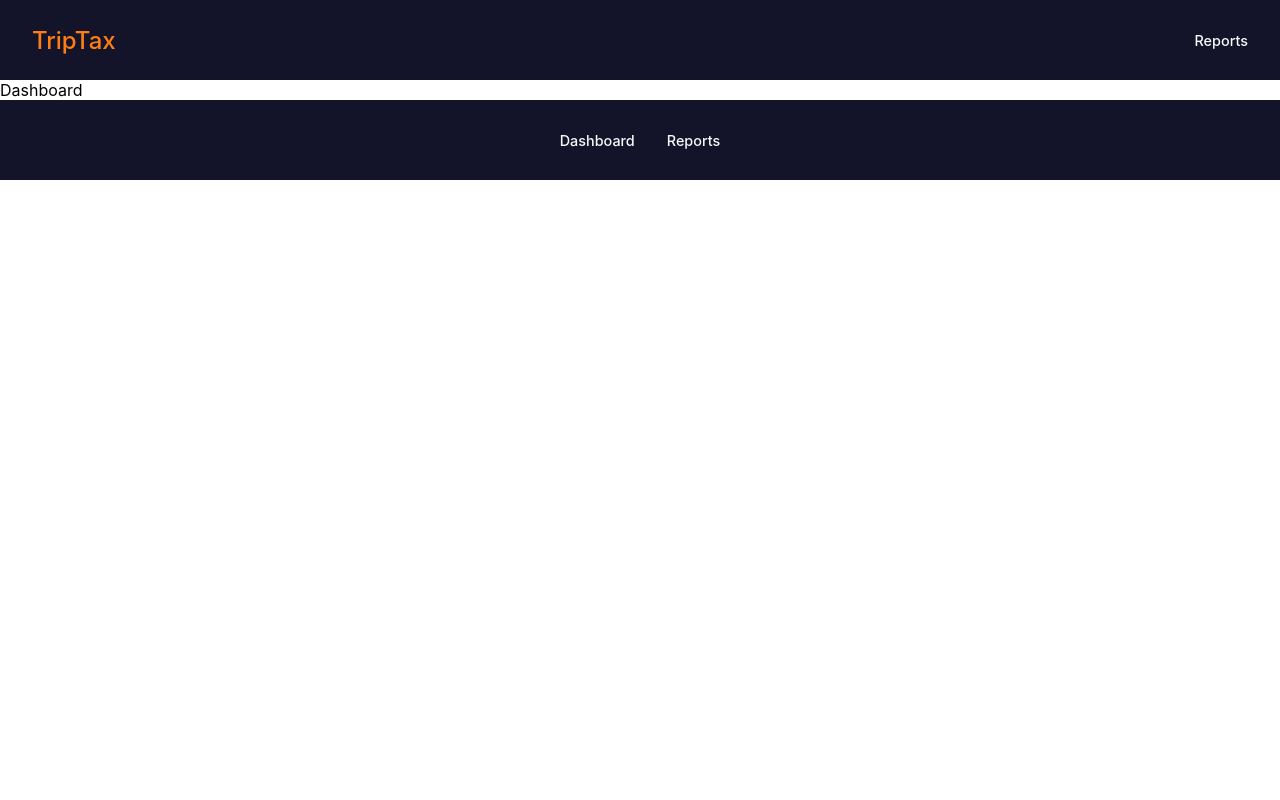
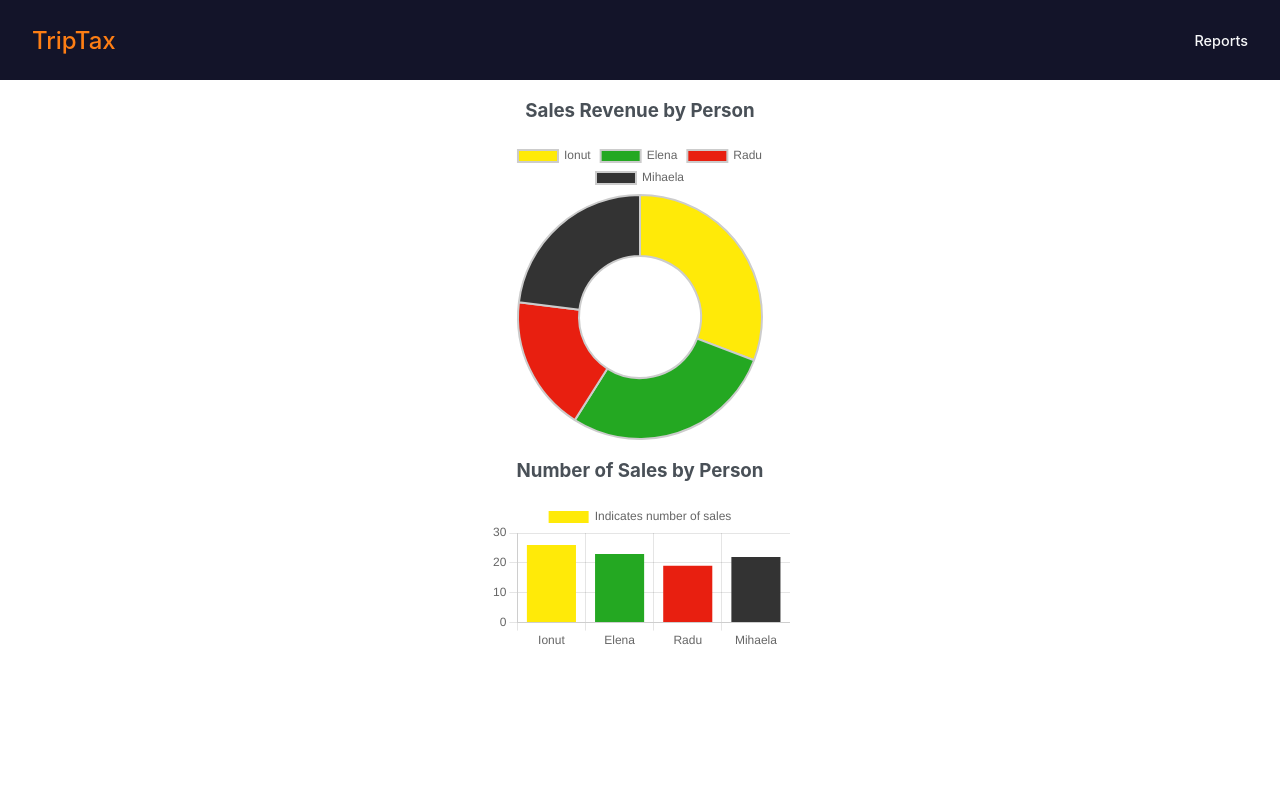
Before and after one commit to dgentilli/tech-task-trip-tax, a React (Create React App) app: page / in a window 1280 px wide. Shown: the top 800 px of the page. Built offline with nearby package versions, Linux system fonts and the light colour scheme.

Commit message:
Implement charts.

```diff
--- /dev/null
+++ b/src/components/BarChart.js
@@ -0,0 +1,53 @@
+import React from 'react';
+import styled from 'styled-components';
+import { Bar } from 'react-chartjs-2';
+
+import theme from '../theme';
+import { ChartHeader } from '../globalStyles/reusableStyles';
+
+/**
+ * REFS: https://www.npmjs.com/package/react-chartjs-2
+ * http://jerairrest.github.io/react-chartjs-2/
+ */
+
+const ChartBar = (props) => {
+  /**The below lines aren't necessary with mock data BUT
+   * when fetching from an API we want to make sure we have the data
+   * otherwise we'll crash the app.
+   */
+
+  const data = props.data ? props.data : null;
+  const labels = props.labels ? props.labels : null;
+  const title = props.title ? props.title : null;
+
+  const bar = (
+    <Bar
+      data={{
+        labels: labels,
+        datasets: [
+          {
+            data: data,
+            label: 'Indicates number of sales',
+            borderColor: '#ccc',
+            backgroundColor: ['#ffea08', '#24a822', '#e81f10', '#333'],
+            fill: true,
+            options: {
+              plugins: {
+                label: { display: false },
+                title: { display: false },
+                legend: { display: false },
+              },
+            },
+          },
+        ],
+      }}
+    />
+  );
+  return (
+    <div>
+      <ChartHeader>{title ? title : 'Chart Data'}</ChartHeader>
+      {data && labels ? bar : 'Loading...'}
+    </div>
+  );
+};
+export default ChartBar;
--- a/src/components/Dashboard.js
+++ b/src/components/Dashboard.js
@@ -1,7 +1,49 @@
 import React from 'react';
+import styled from 'styled-components';
+
+import DoughtnutChart from './DoughnutChart';
+import BarChart from './BarChart';
+import theme from '../theme';
+import { mockSalesDataByPerson } from '../mockData';
+
+/**Importing the mock data here in this component instead of importing directly to the chart
+ * Because if we were fetching data from an API I would do it in a parent component and pass
+ * the data as props.
+ */
+
+const DashboardWrapper = styled.div`
+  min-height: 100vh;
+  margin: 0 1rem;
+  display: flex;
+  flex-direction: column;
+  align-items: center;
+`;
 
 function Dashboard() {
-  return <div>Dashboard</div>;
+  const numSalesByPerson = mockSalesDataByPerson.map((item) => item.numSales);
+  const salesRevenueByPerson = mockSalesDataByPerson.map(
+    (item) => item.revenue
+  );
+  const labels = mockSalesDataByPerson.map((item) => item.employeeName);
+
+  React.useEffect(() => {
+    console.log('numSalesByPerson', numSalesByPerson);
+  });
+
+  return (
+    <DashboardWrapper>
+      <DoughtnutChart
+        data={salesRevenueByPerson}
+        labels={labels}
+        title='Sales Revenue by Person'
+      />
+      <BarChart
+        data={numSalesByPerson}
+        labels={labels}
+        title='Number of Sales by Person'
+      />
+    </DashboardWrapper>
+  );
 }
 
 export default Dashboard;
--- /dev/null
+++ b/src/components/DoughnutChart.js
@@ -0,0 +1,46 @@
+import React from 'react';
+import styled from 'styled-components';
+import { Doughnut } from 'react-chartjs-2';
+
+import theme from '../theme';
+import { ChartHeader } from '../globalStyles/reusableStyles';
+
+/**
+ * REFS: https://www.npmjs.com/package/react-chartjs-2
+ * http://jerairrest.github.io/react-chartjs-2/
+ */
+
+const DoughnutChart = (props) => {
+  /**The below variables aren't necessary with mock data BUT
+   * when fetching from an API we want to make sure we have the data
+   * so we don't crash the app.
+   */
+
+  const data = props.data ? props.data : null;
+  const labels = props.labels ? props.labels : null;
+  const title = props.title ? props.title : null;
+
+  const doughnut = (
+    <Doughnut
+      data={{
+        labels: labels,
+        datasets: [
+          {
+            data: data,
+            label: labels,
+            borderColor: '#ccc',
+            backgroundColor: ['#ffea08', '#24a822', '#e81f10', '#333'],
+            fill: true,
+          },
+        ],
+      }}
+    />
+  );
+  return (
+    <div>
+      <ChartHeader>{title ? title : 'Chart Data'}</ChartHeader>
+      {data && labels ? doughnut : 'Loading...'}
+    </div>
+  );
+};
+export default DoughnutChart;
```
